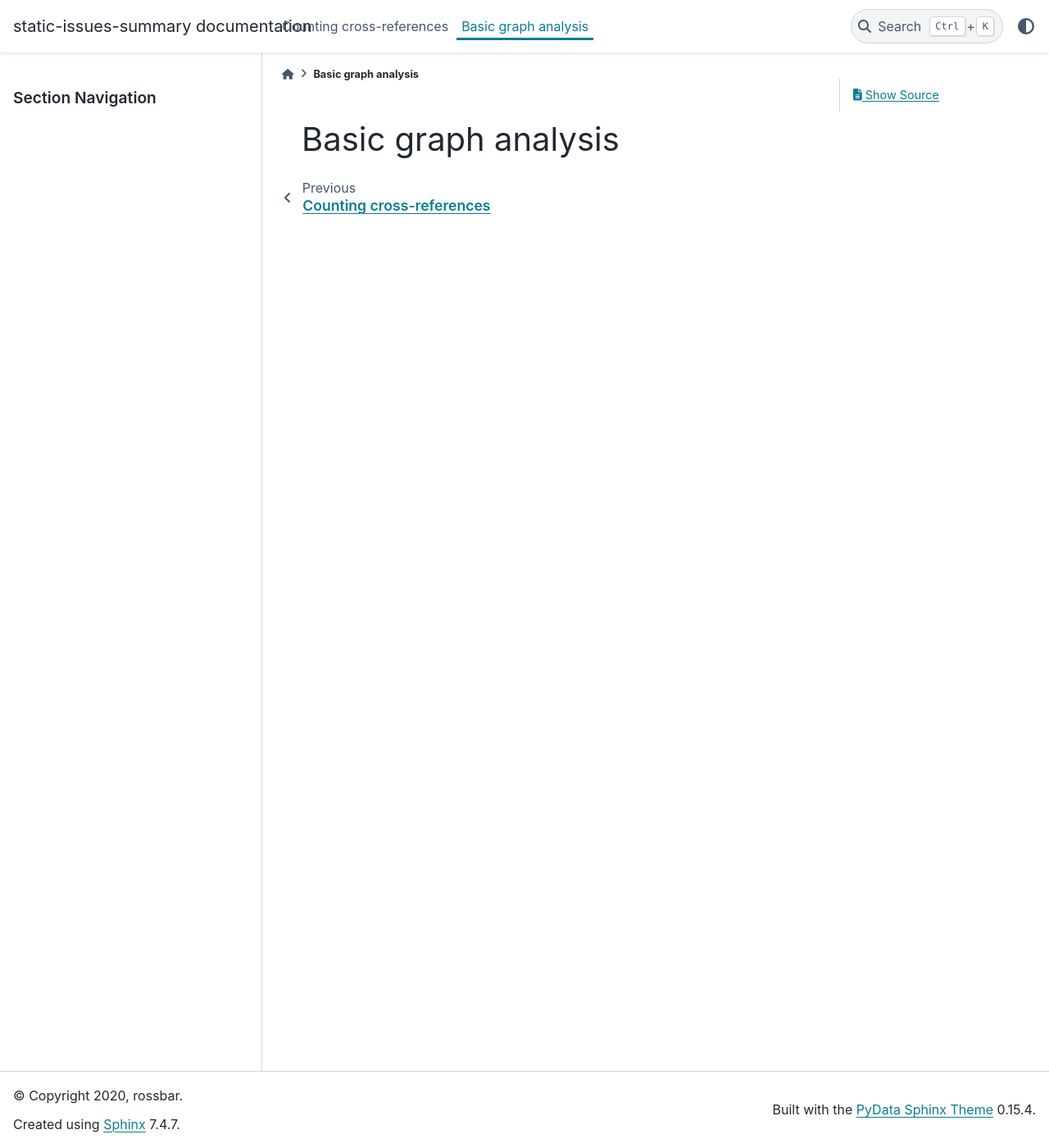
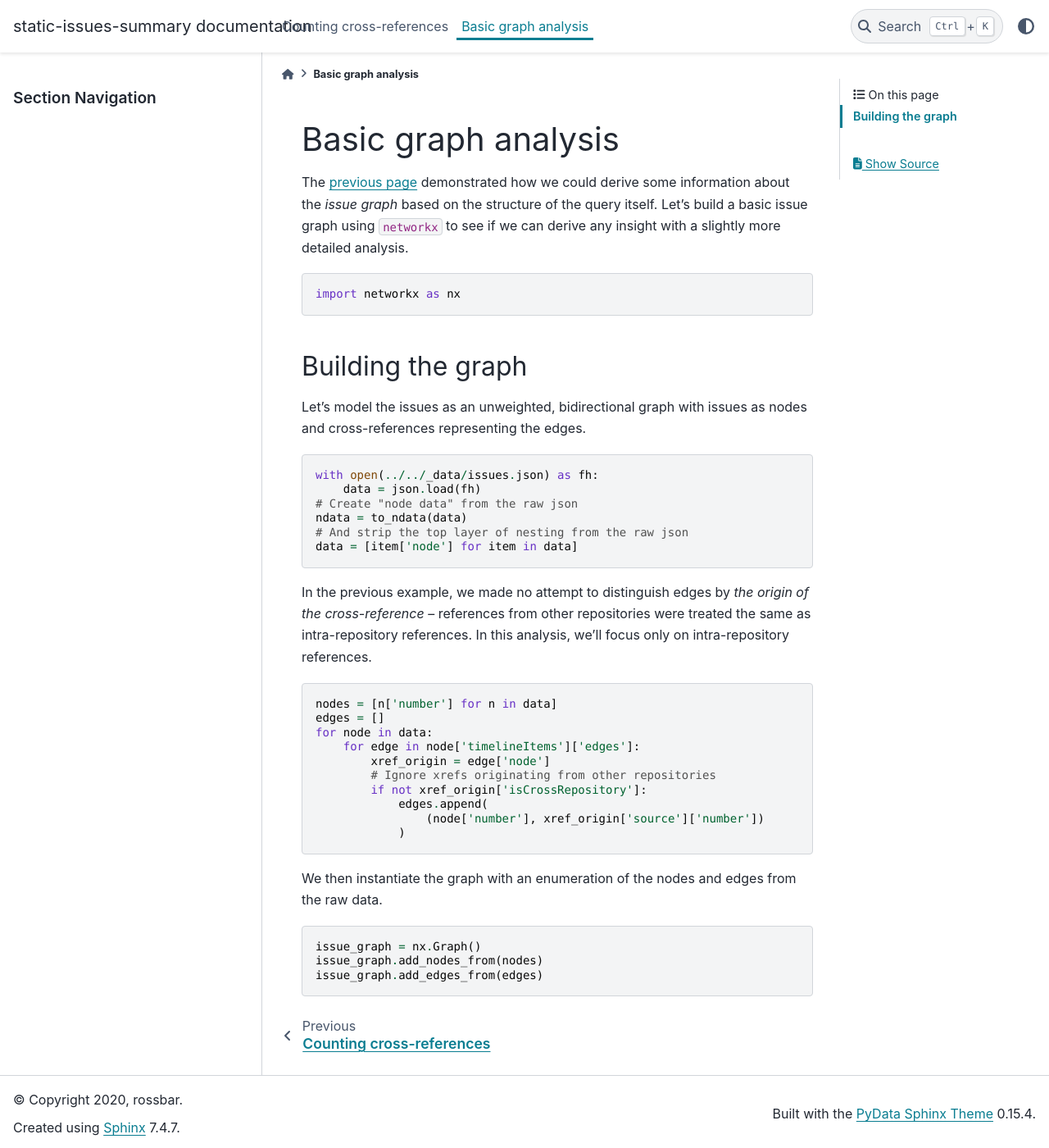
Before and after one commit to scientific-python/devstats.scientific-python.org, a Sphinx documentation site: the page built from doc/content/basic_graph_analysis.md, in a window 1280 px wide and 1400 px high. Shown: the whole window at 82% size. Built offline with Sphinx 7.4.7 and the PyData theme 0.15.4, drawn with Linux system fonts in a browser that asks for light colours.

Commit message:
WIP: Fleshing out graph analysis page

````diff
--- a/doc/content/basic_graph_analysis.md
+++ b/doc/content/basic_graph_analysis.md
@@ -20,3 +20,54 @@ import json
 from issues import to_ndata, generate_top_issues_summary
 from myst_nb import glue
 ```
+
+The {doc}`previous page <edge_counting>` demonstrated how we could derive some
+information about the *issue graph* based on the structure of the query
+itself.
+Let's build a basic issue graph using `networkx` to see if we can derive any
+insight with a slightly more detailed analysis.
+
+```{code-block}
+import networkx as nx
+```
+
+## Building the graph
+
+Let's model the issues as an unweighted, bidirectional graph with issues as
+nodes and cross-references representing the edges.
+
+```{code-block}
+with open(../../_data/issues.json) as fh:
+    data = json.load(fh)
+# Create "node data" from the raw json
+ndata = to_ndata(data)
+# And strip the top layer of nesting from the raw json
+data = [item['node'] for item in data]
+```
+
+In the previous example, we made no attempt to distinguish edges by *the
+origin of the cross-reference* -- references from other repositories were
+treated the same as intra-repository references.
+In this analysis, we'll focus only on intra-repository references.
+
+```{code-block}
+nodes = [n['number'] for n in data]
+edges = []
+for node in data:
+    for edge in node['timelineItems']['edges']:
+        xref_origin = edge['node']
+        # Ignore xrefs originating from other repositories
+        if not xref_origin['isCrossRepository']:
+            edges.append(
+                (node['number'], xref_origin['source']['number'])
+            )
+```
+
+We then instantiate the graph with an enumeration of the nodes and edges from
+the raw data.
+
+```{code-block}
+issue_graph = nx.Graph()
+issue_graph.add_nodes_from(nodes)
+issue_graph.add_edges_from(edges)
+```
````
